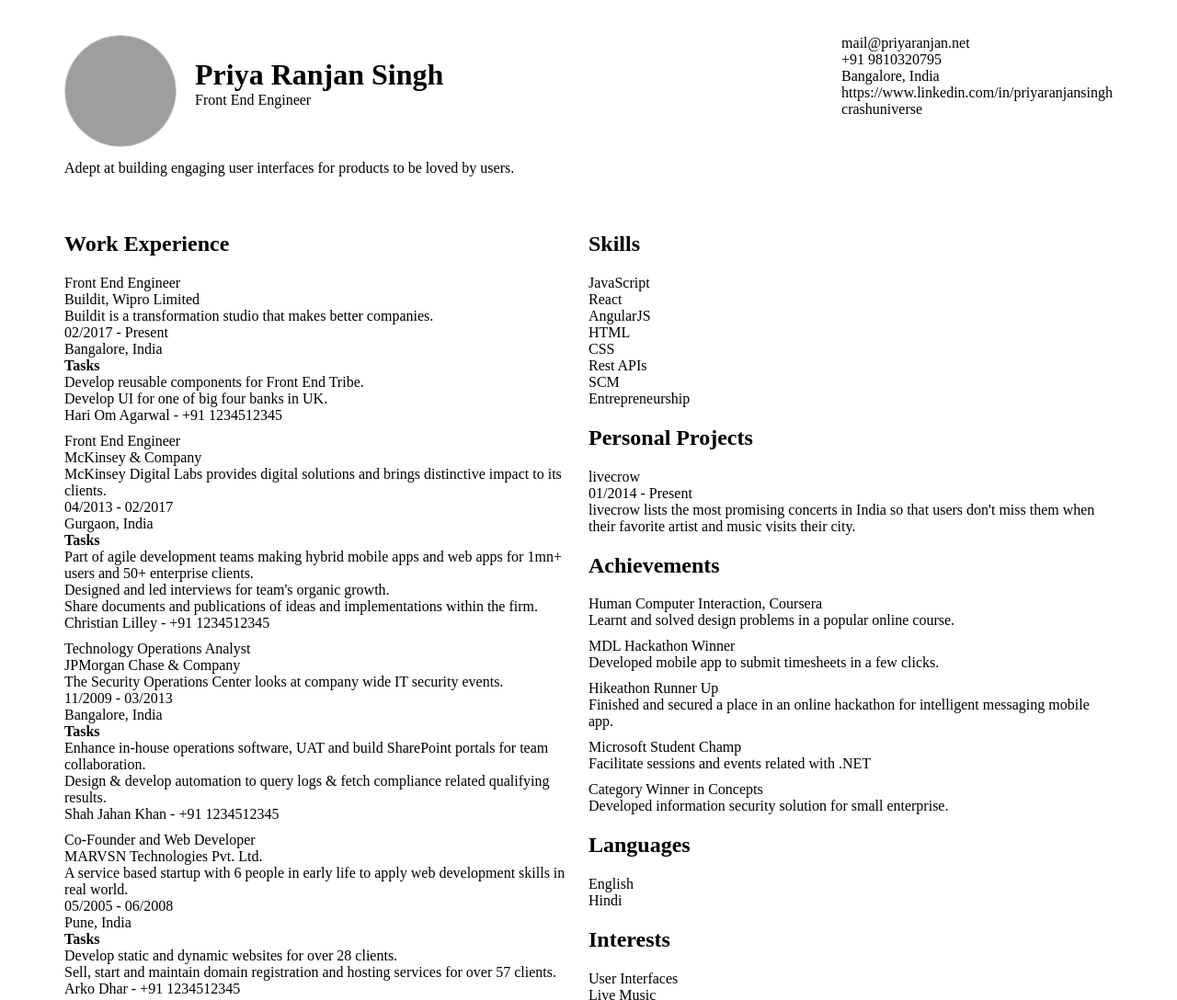
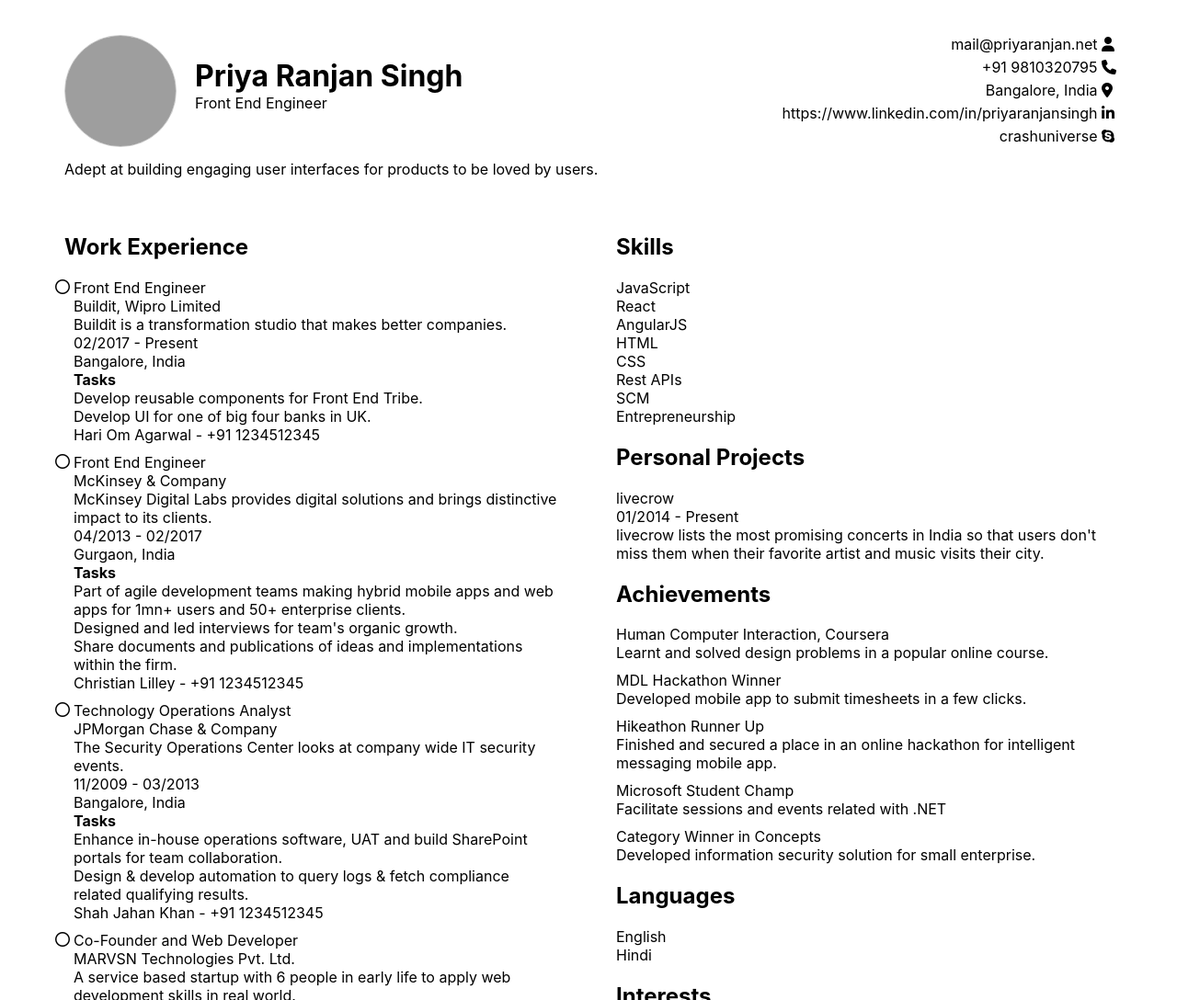
Before and after one commit to crashuniverse/seaview, a plain HTML site: page index.html in a window 1280 px wide. Shown: the top 1088 px of the page at 92% size. Drawn offline with Linux system fonts and the light colour scheme; grey boxes are pictures that could not be loaded.

Commit message:
add font family and fontawesome for icons

```diff
--- a/index.html
+++ b/index.html
@@ -22,11 +22,26 @@
         <div class="description">Adept at building engaging user interfaces for products to be loved by users.</div>
       </div>
       <div class="contact">
-        <div class="email">mail@priyaranjan.net</div>
-        <div class="phone">+91 9810320795</div>
-        <div class="location">Bangalore, India</div>
-        <div class="linkedin">https://www.linkedin.com/in/priyaranjansingh</div>
-        <div class="skype">crashuniverse</div>
+        <div class="email">
+          <span>mail@priyaranjan.net</span>
+          <span class="fa fa-user"></span>
+        </div>
+        <div class="phone">
+          <span>+91 9810320795</span>
+          <span class="fa fa-phone"></span>
+        </div>
+        <div class="location">
+          <span>Bangalore, India</span>
+          <span class="fa fa-map-marker"></span>
+        </div>
+        <div class="linkedin">
+          <span>https://www.linkedin.com/in/priyaranjansingh</span>
+          <span class="fa fa-linkedin"></span>
+        </div>
+        <div class="skype">
+          <span>crashuniverse</span>
+          <span class="fa fa-skype"></span>
+        </div>
       </div>
     </div>
     <div class="timeline">
@@ -34,6 +49,7 @@
         <h2>Work Experience</h2>
         <div class="employments">
           <div class="employment">
+            <span class="fa fa-circle-o"></span>
             <div class="role">Front End Engineer</div>
             <div class="organisation">Buildit, Wipro Limited</div>
             <div class="org-description">Buildit is a transformation studio that makes better companies.</div>
@@ -51,6 +67,7 @@
             <div class="contact">Hari Om Agarwal - +91 1234512345</div>
           </div>
           <div class="employment">
+            <span class="fa fa-circle-o"></span>
             <div class="role">Front End Engineer</div>
             <div class="organisation">McKinsey &amp; Company</div>
             <div class="org-description">McKinsey Digital Labs provides digital solutions and brings distinctive impact to its clients.</div>
@@ -69,6 +86,7 @@
             <div class="contact">Christian Lilley - +91 1234512345</div>
           </div>
           <div class="employment">
+            <span class="fa fa-circle-o"></span>
             <div class="role">Technology Operations Analyst</div>
             <div class="organisation">JPMorgan Chase &amp; Company</div>
             <div class="org-description">The Security Operations Center looks at company wide IT security events.</div>
@@ -86,6 +104,7 @@
             <div class="contact">Shah Jahan Khan - +91 1234512345</div>
           </div>
           <div class="employment">
+            <span class="fa fa-circle-o"></span>
             <div class="role">Co-Founder and Web Developer</div>
             <div class="organisation">MARVSN Technologies Pvt. Ltd.</div>
             <div class="org-description">A service based startup with 6 people in early life to apply web development skills in real world.</div>
@@ -183,5 +202,6 @@
       </div>
     </div>
   </div>
+  <script src="https://use.fontawesome.com/15e9d5dd07.js"></script>
 </body>
 </html>
--- a/styles/app.css
+++ b/styles/app.css
@@ -1,5 +1,9 @@
 div {
   box-sizing: border-box;
+}
+
+body {
+  font-family: -apple-system, BlinkMacSystemFont, Helvetica, Arial, sans-serif;
 }
 
 .container {
@@ -40,6 +44,19 @@
   margin-top: 25px;
 }
 
+.header .contact {
+  text-align: right;
+}
+
+.header .contact > div {
+  margin-bottom: 5px;
+}
+
+.header .contact .fa {
+  display: inline-block;
+  width: 12px;
+}
+
 .timeline {
   display: flex;
   padding: 20px;
@@ -49,8 +66,20 @@
   width: 50%;
 }
 
+.timeline > .column:first-child {
+  margin-right: 60px;
+}
+
 .employment {
   margin-bottom: 10px;
+  margin-left: 10px;
+}
+
+.employment .fa {
+  display: inline-block;
+  position: absolute;
+  margin-left: -20px;
+  margin-top: 1px;
 }
 
 .bold {
```
